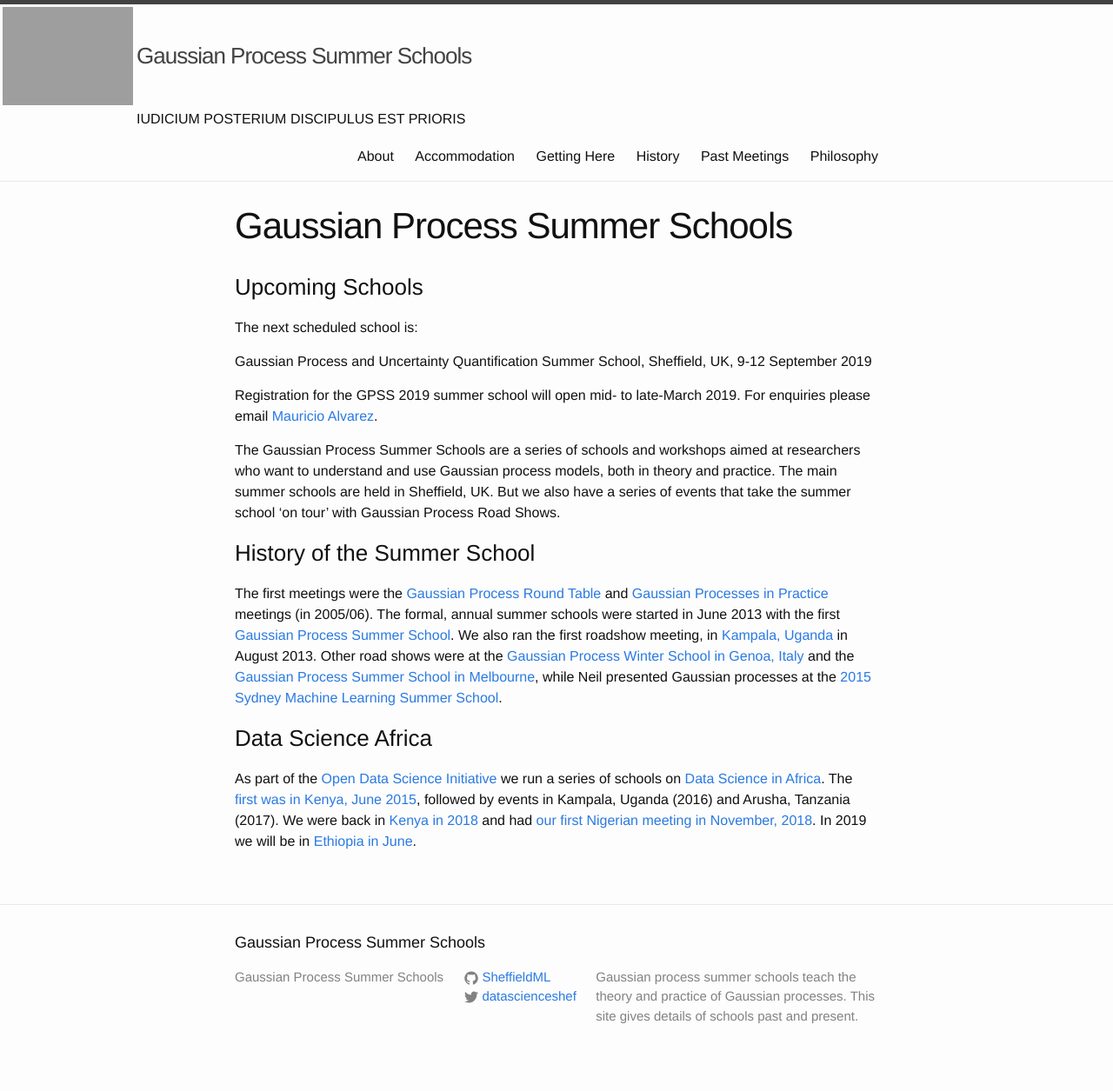
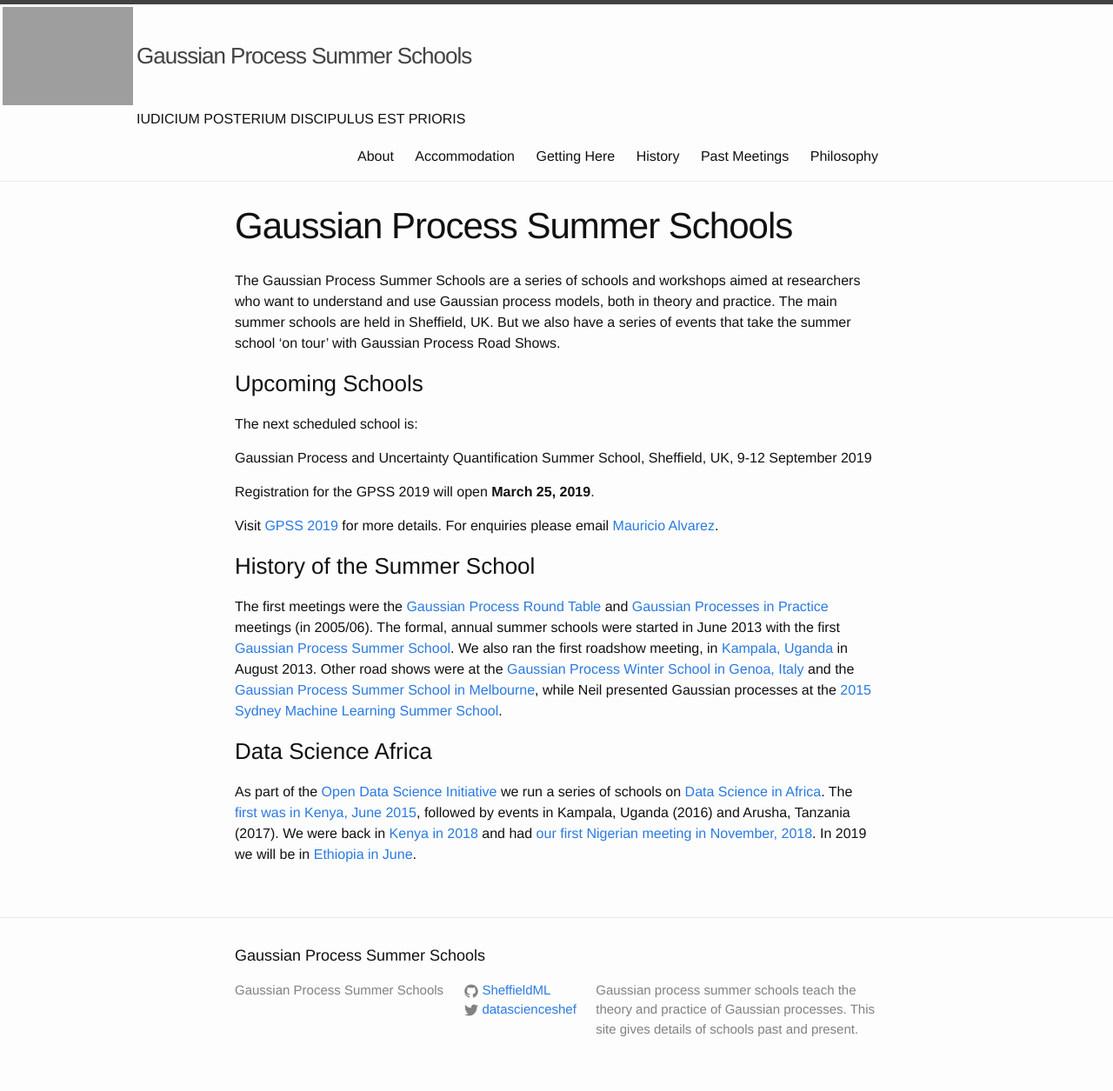
Before and after one commit to gpschool/gpschool.github.io, a Jekyll site: the page built from index.md, in a window 1280 px wide. Shown: the whole page at 87% size. Built offline with Jekyll 4.4.1, drawn with Linux system fonts in a browser that asks for light colours; some of the changed lines change nothing that is shown.

Commit message:
More details on GPSS 2019 in the front page of gpss.cc

```diff
--- a/index.md
+++ b/index.md
@@ -3,6 +3,9 @@ layout: page
 title: Gaussian Process Summer Schools
 tagline: open education in Gaussian process modelling
 ---
+
+The Gaussian Process Summer Schools are a series of schools and workshops aimed at researchers who want to understand and use Gaussian process models, both in theory and practice. The main summer schools are held in Sheffield, UK. But we also have a series of events that take the summer school 'on tour' with Gaussian Process Road
+Shows.
 
 ### Upcoming Schools
 
@@ -11,9 +14,10 @@ The next scheduled school is:
 {% if meeting.present %}{% if meeting.url %}[{{ meeting.event }}]({{ meeting.url }}){% else %}{{ meeting.event }}{% endif %}, {{ meeting.location }}{% if meeting.startday %}, {{ meeting.startday }}{% if meeting.endday %}-{{ meeting.endday }}{% endif %}{% endif %} {{ meeting.startmonth }} {{ meeting.year }}{% endif %}
 {% endfor %}
 
-Registration for the GPSS 2019 summer school will open mid- to late-March 2019. For enquiries please email <a href="mailto:mauricio.alvarez@sheffield.ac.uk">Mauricio Alvarez</a>.
+Registration for the GPSS 2019 will open **March 25, 2019**.
 
-The Gaussian Process Summer Schools are a series of schools and workshops aimed at researchers who want to understand and use Gaussian process models, both in theory and practice. The main summer schools are held in Sheffield, UK. But we also have a series of events that take the summer school 'on tour' with Gaussian Process Road Shows.
+Visit [GPSS 2019](http://gpss.cc/gpss19/) for more details. For enquiries please email <a href="mailto:mauricio.alvarez@sheffield.ac.uk">Mauricio Alvarez</a>.
+
 
 ### History of the Summer School
 
```
